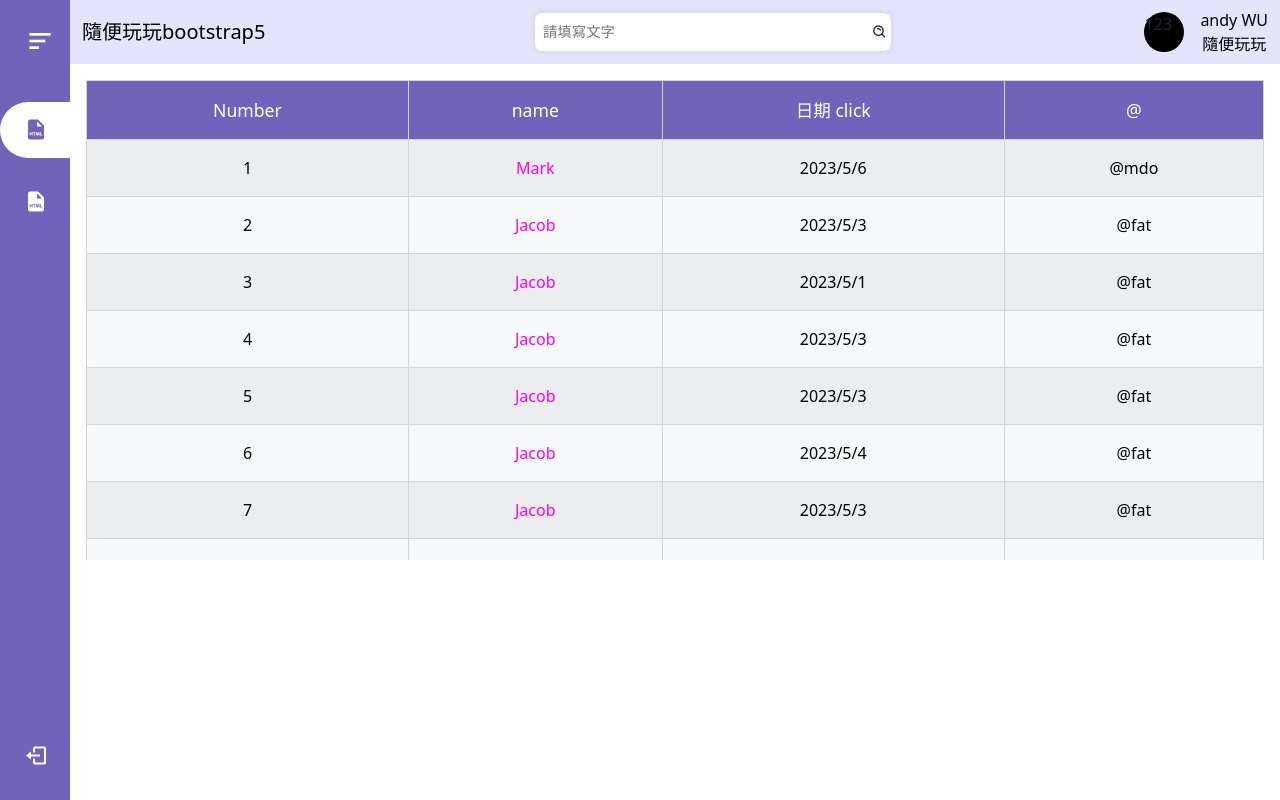
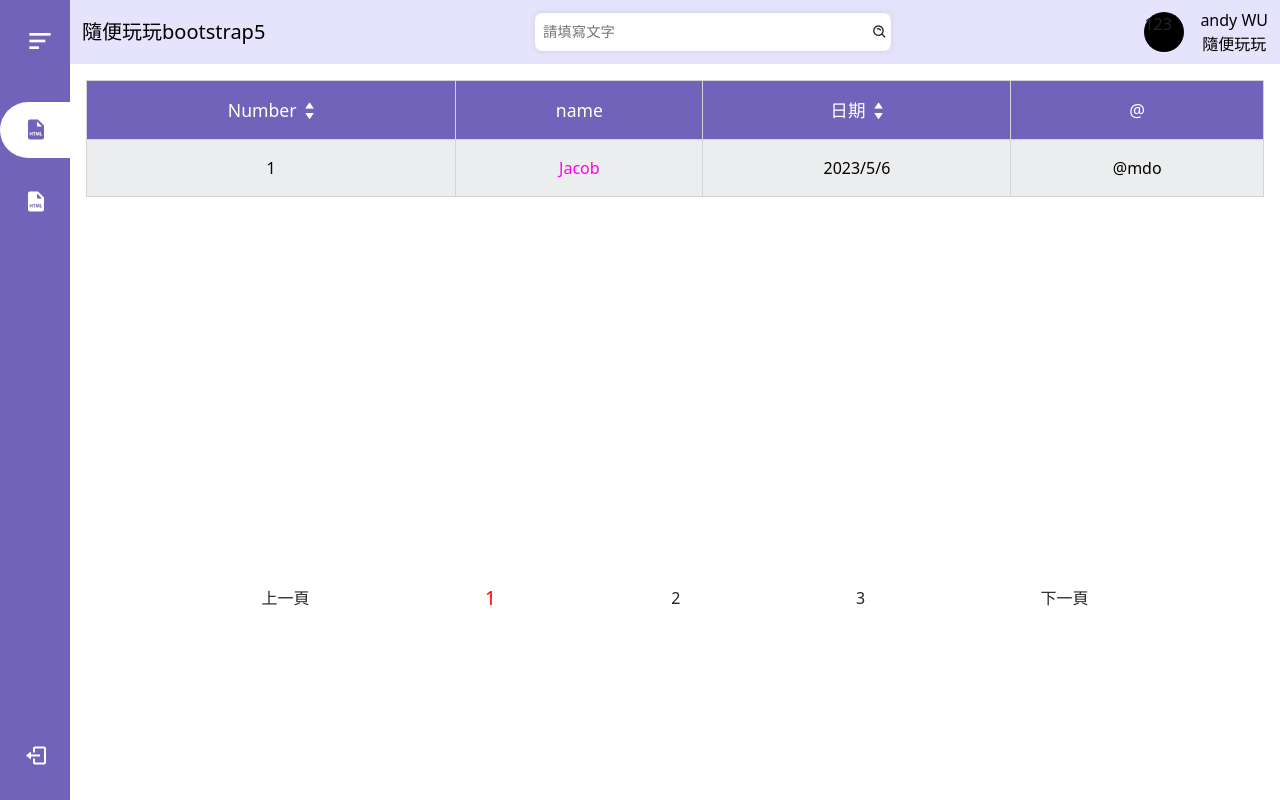
Before and after one commit to Andygggg/Vue3_Vite-boostape5, a Vue app: page /form/table in a window 1280 px wide. Built offline with nearby package versions, Linux system fonts and the light colour scheme.

Commit message:
fix: table 增加分頁功能及排序功能(完成)

```diff
--- a/src/content/Project/Form/Table.vue
+++ b/src/content/Project/Form/Table.vue
@@ -2,7 +2,7 @@
   <div class="table_container">
     <MakeTable :table_header="table" :table_data="table_data" table_scroll="60vh">
       <template #cell(one)="data">
-        <span>{{ data.index }}</span>
+        <span>{{ data.value }}</span>
       </template>
       <template #cell(two)="data">
         <span style="color: rgb(255, 0, 242)">{{ data.item.two }}</span>
@@ -16,15 +16,15 @@ import { reactive } from 'vue'
 import MakeTable from '../../../views/MakeComponents/MakeTable.vue'
 
 const table = reactive([
-  { key: 'one', label: 'Number', sort: false },
+  { key: 'one', label: 'Number', sort: true },
   { key: 'two', label: 'name', sort: false },
   { key: 'date', label: '日期', sort: true },
   { key: 'four', label: '@', sort: false },
 ])
 const table_data = reactive([
-  { one: '1', two: 'Mark', date: '2023/5/6', four: '	@mdo' },
+  { one: '1', two: 'Jacob', date: '2023/5/6', four: '@mdo' },
   { one: '2', two: 'Jacob', date: '2023/5/3', four: '@fat' },
-  { one: '3', two: 'Jacob', date: '2023/5/1', four: '@fat' },
+  { one: '3', two: 'Jacob', date: '2023/5/1', four: '@mdo' },
   { one: '4', two: 'Jacob', date: '2023/5/3', four: '@fat' },
   { one: '5', two: 'Jacob', date: '2023/5/3', four: '@fat' },
   { one: '6', two: 'Jacob', date: '2023/5/4', four: '@fat' },
--- a/src/views/MakeComponents/MakeTable.vue
+++ b/src/views/MakeComponents/MakeTable.vue
@@ -1,12 +1,16 @@
 <template>
+  <div>
     <div class="table_box">
       <table class="table table-light table-striped table-bordered">
         <thead>
           <tr>
             <th scope="col" v-for="(item, index) in props.table_header" :key="index">
-            <div v-if="item.sort">
+              <div v-if="item.sort" class="sort_header">
                 {{ item.label }}
-              <span @click="sort(item.key)">click</span>
+                <div class="sort_icon">
+                  <span @click="sort('rise', item.key)"><i class="bx bxs-up-arrow"></i></span>
+                  <span @click="sort('down', item.key)"><i class="bx bxs-down-arrow"></i></span>
+                </div>
               </div>
               <div v-else>
                 {{ item.label }}
@@ -15,15 +19,23 @@
           </tr>
         </thead>
         <tbody>
-        <tr v-for="(row, key1) in getTable" :key="key1">
+          <tr v-for="(row, key1) in tablePage" :key="key1">
             <td v-for="(col, key2) in props.table_header" :key="key2">
-            <slot :name="getDominator(col.key)" :item="row" :index="row[col.key]">
+              <slot :name="getDominator(col.key)" :item="row" :value="row[col.key]">
                 {{ row[col.key] }}
               </slot>
             </td>
           </tr>
         </tbody>
       </table>
+    </div>
+    <div class="GUI_box">
+      <span @click="prevPage">上一頁</span>
+      <div v-for="num in limitPage" :key="num">
+        <span :class="{ number_active: num === currentPage }">{{ num }}</span>
+      </div>
+      <span @click="nextPage">下一頁</span>
+    </div>
   </div>
 </template>
 
@@ -53,30 +65,89 @@ const props = defineProps({
   },
 })
 
+//表格slot命名
 const getDominator = (anyway) => {
   return `cell(${anyway})`
 }
 
+//表格排序功能
 const headKey = ref(null)
+const valSort = ref(null)
 
 const getTable = computed(() => {
   const table = ref(toRaw(props.table_data))
-  console.log(3)
-  if (headKey.value === null) {
-    console.log(1)
-    return table.value
-  } else {
-    console.log(2)
-    const sortTable = table.value.sort((a, b) => {
+  if (valSort.value === 'rise') {
+    const sortRiseTable = table.value.sort((a, b) => {
       return a[headKey.value] > b[headKey.value] ? 1 : -1
     })
-    return sortTable
+    return sortRiseTable
+  } else if (valSort.value === 'down') {
+    const sortDownTable = table.value.sort((a, b) => {
+      return a[headKey.value] < b[headKey.value] ? 1 : -1
+    })
+    return sortDownTable
+  } else {
+    return table.value
   }
 })
 
-const sort = (key) => {
+const sort = (val, key) => {
+  if (val === valSort.value) {
+    headKey.value = null
+    valSort.value = null
+  } else {
     headKey.value = key
+    valSort.value = val
   }
+}
+
+//表格分頁功能
+const currentPage = ref(1)
+const dataLimit = ref(1)
+const allPage = ref(Math.ceil(getTable.value.length / dataLimit.value))
+const initNumber = ref(0)
+
+const nextPage = () => {
+  if (currentPage.value < allPage.value) {
+    currentPage.value++
+    initNumber.value = initNumber.value + dataLimit.value
+  }
+  console.log(limitPage.value, currentPage.value)
+}
+
+const prevPage = () => {
+  if (currentPage.value > 1) {
+    currentPage.value--
+    initNumber.value = initNumber.value - dataLimit.value
+  }
+  console.log(limitPage.value, currentPage.value)
+}
+const tablePage = computed(() => {
+  return getTable.value.slice(initNumber.value, initNumber.value + dataLimit.value)
+})
+
+const limitPage = computed(() => {
+  let limit_pages = []
+  let start = currentPage.value
+  const limit_number = 2
+  let end = start + limit_number
+
+  if (allPage.value <= 1 + limit_number) {
+    console.log(777)
+    start = 1
+    end = allPage.value
+  } else if (currentPage.value >= allPage.value - limit_number) {
+    console.log(888)
+    start = allPage.value - limit_number
+    end = allPage.value
+  }
+
+  for (let index = start; index <= end; index++) {
+    limit_pages.push(index)
+  }
+  console.log(end)
+  return limit_pages
+})
 </script>
 
 <style scoped>
@@ -113,4 +184,30 @@ const sort = (key) => {
 .table_box tbody tr:nth-of-type(odd) {
   background-color: rgba(221, 221, 221, 0.8) !important;
 }
+.sort_header {
+  display: flex;
+  justify-content: center;
+  align-items: center;
+}
+.sort_icon {
+  display: flex;
+  flex-direction: column;
+  padding-left: 0.5rem;
+}
+.sort_icon span {
+  font-size: 0.6rem;
+  width: 10px;
+  height: 10px;
+  cursor: pointer;
+}
+.GUI_box {
+  padding-top: 1.5rem;
+  display: flex;
+  justify-content: space-evenly;
+  align-items: center;
+}
+.number_active {
+  color: red;
+  font-size: 1.2rem;
+}
 </style>
```
Lines whose indentation alone changed are shown as unchanged.
